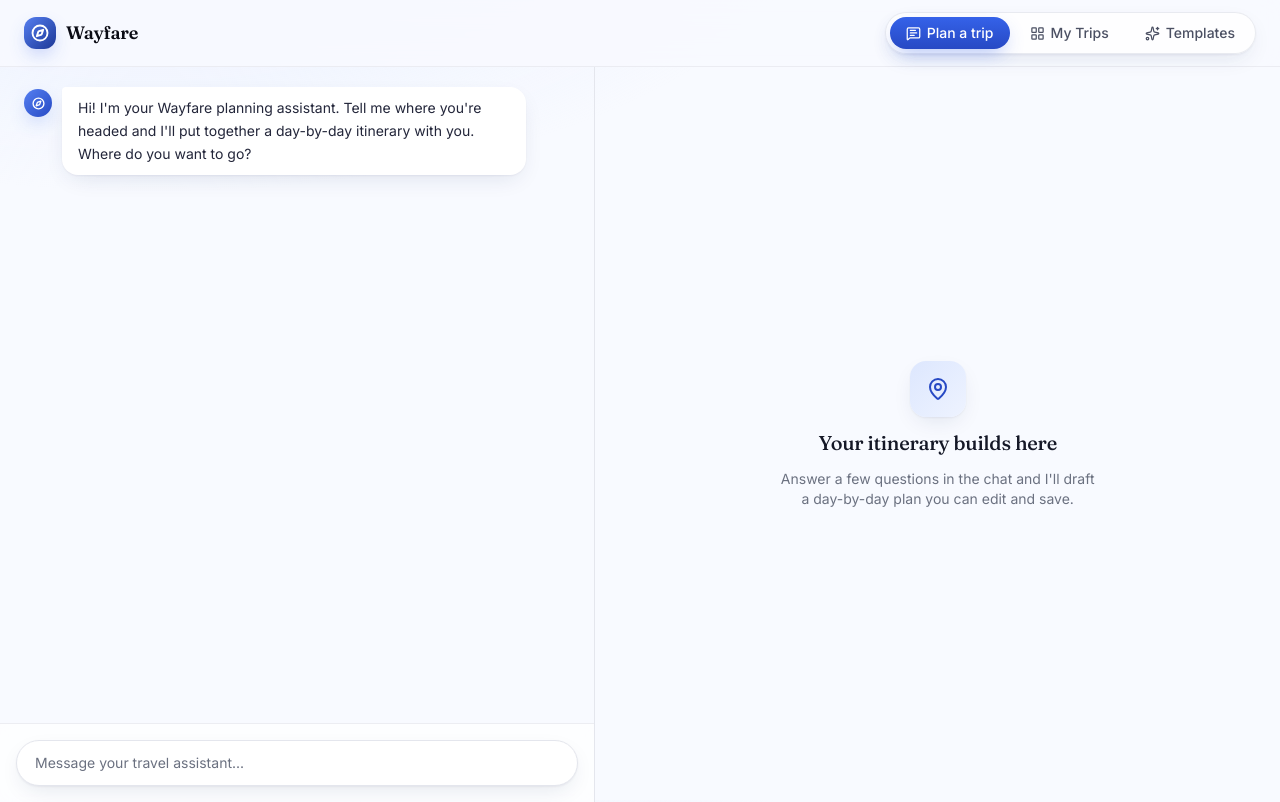
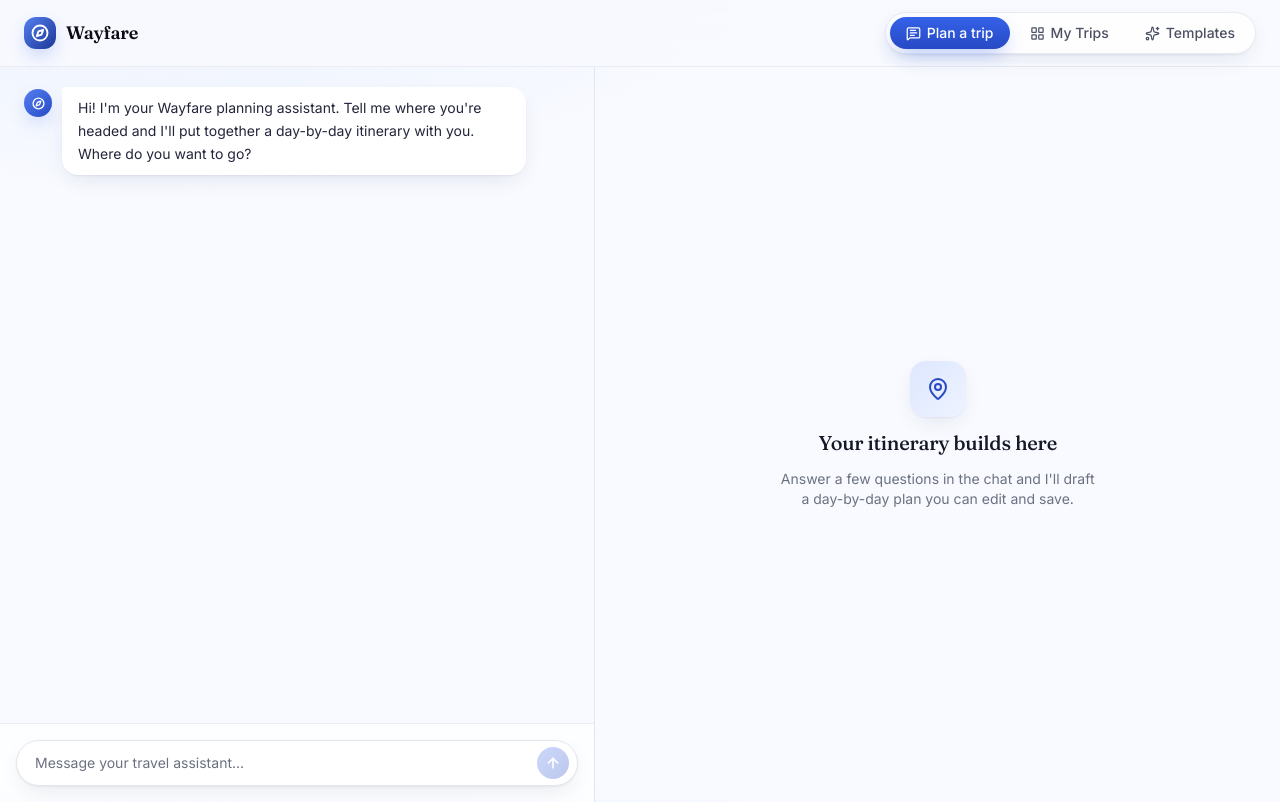
Before and after one commit to joelloo20-ai/Travel-AI, a React (Vite) app: page /#/ in a window 1280 px wide. Built offline with nearby package versions, Linux system fonts and the light colour scheme.

Commit message:
Refactor ChatPanel input and button styles
Updated styles for input and button elements to enhance UI.

```diff
--- a/src/components/chat/ChatPanel.tsx
+++ b/src/components/chat/ChatPanel.tsx
@@ -40,7 +40,7 @@ export function ChatPanel({ chat }: { chat: ReturnType<typeof usePlannerChat> })
       </div>
 
       <div className="border-t border-ink-100/70 bg-white/70 p-3 backdrop-blur-sm sm:p-4">
-        <div className="flex items-center gap-2 rounded-full border border-ink-100 bg-white px-2 py-1.5 shadow-soft focus-within:border-coral-300">
+        <div className="flex items-center gap-2 rounded-full border border-ink-100 bg-white px-2 py-1.5 shadow-soft transition-colors focus-within:border-blue-300 focus-within:shadow-glow">
           <input
             value={input}
             onChange={(e) => setInput(e.target.value)}
@@ -52,7 +52,7 @@ export function ChatPanel({ chat }: { chat: ReturnType<typeof usePlannerChat> })
             onClick={handleSend}
             disabled={!input.trim()}
             aria-label="Send message"
-            className="flex h-8 w-8 shrink-0 items-center justify-center rounded-full bg-coral-500 text-white transition-opacity disabled:opacity-30"
+            className="flex h-8 w-8 shrink-0 items-center justify-center rounded-full bg-gradient-to-br from-blue-400 to-blue-600 text-white shadow-glow transition-all hover:brightness-110 disabled:opacity-30 disabled:shadow-none disabled:hover:brightness-100"
           >
             <ArrowUp size={16} strokeWidth={2.5} />
           </button>
```
